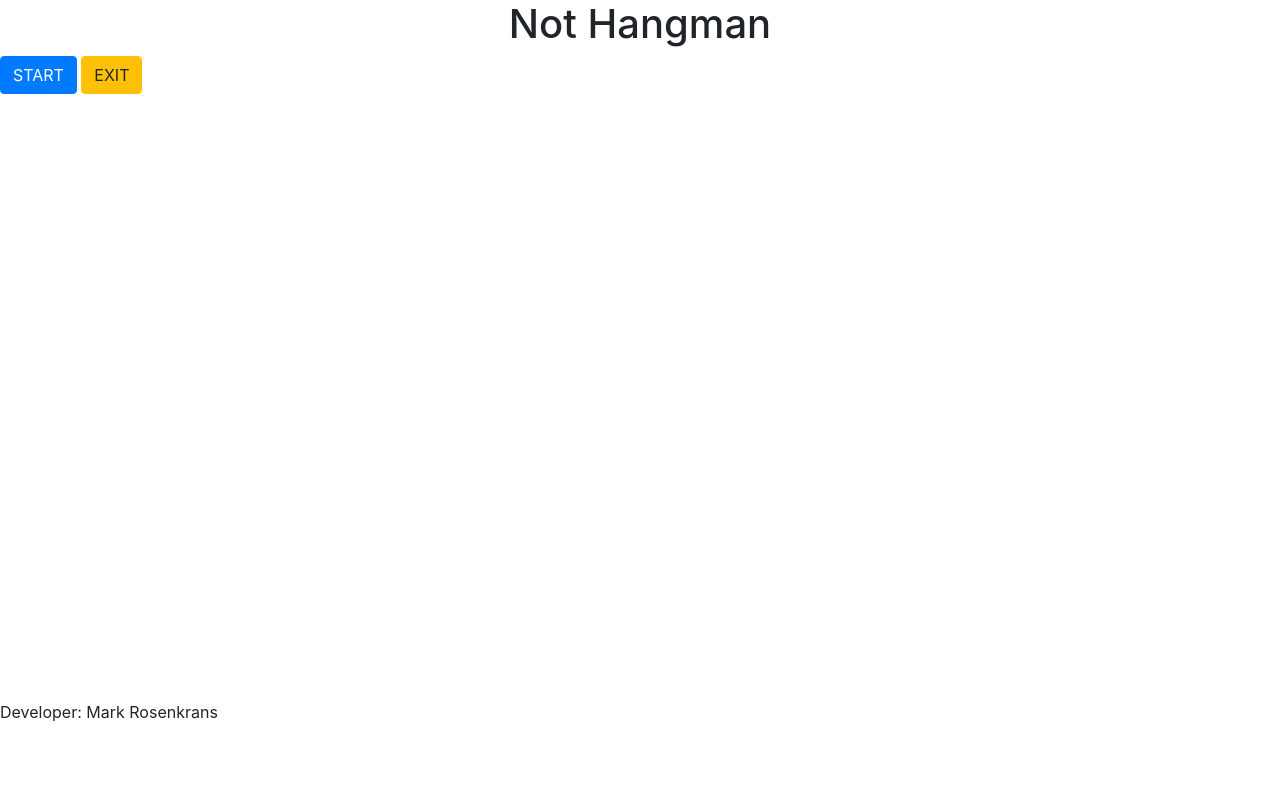
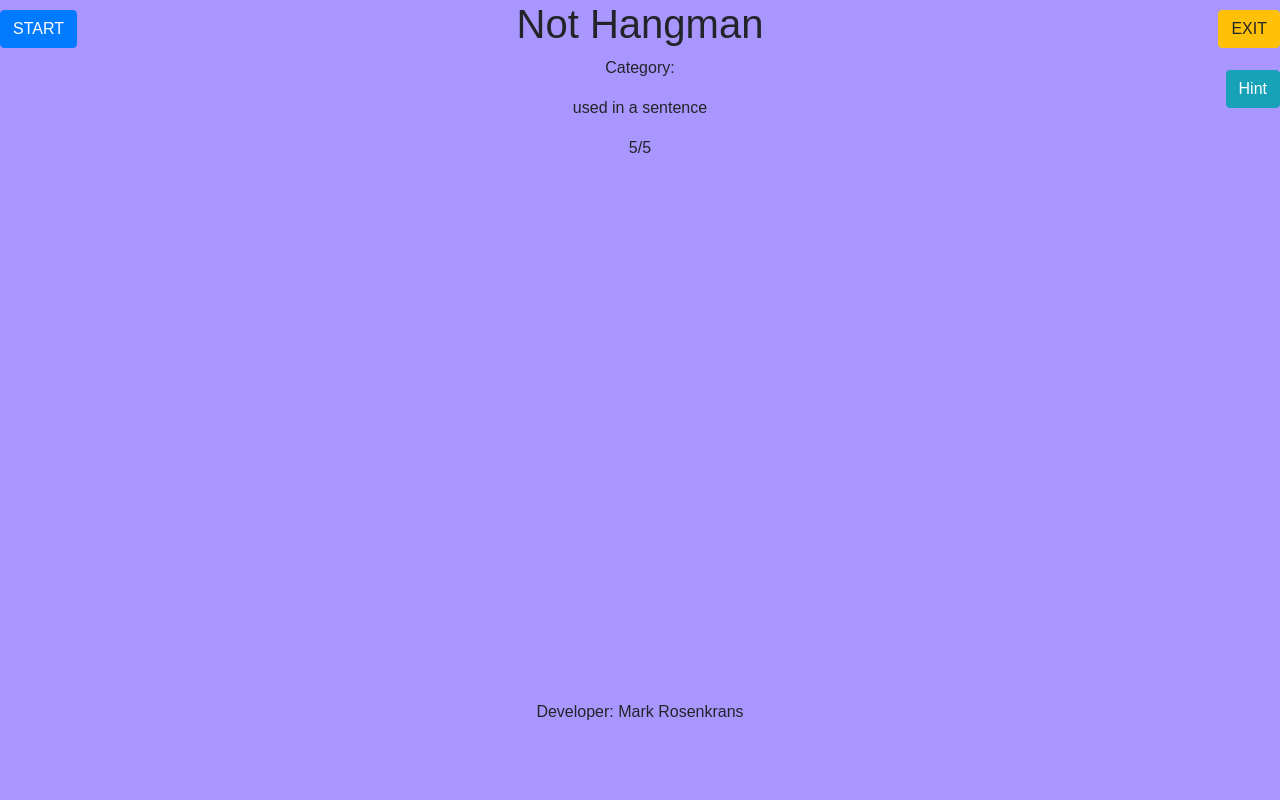
Before and after one commit to rosenkrans/Hangman-Game, a plain HTML site: page index.html in a window 1280 px wide. Drawn offline with nearby package versions, Linux system fonts and the light colour scheme.

Commit message:
adjusted css styling and added tries

```diff
--- a/index.html
+++ b/index.html
@@ -8,15 +8,26 @@
     <link rel="stylesheet" href="https://stackpath.bootstrapcdn.com/bootstrap/4.3.1/css/bootstrap.min.css" integrity="sha384-ggOyR0iXCbMQv3Xipma34MD+dH/1fQ784/j6cY/iJTQUOhcWr7x9JvoRxT2MZw1T" crossorigin="anonymous">
     <link rel="stylesheet" href="style.css">
 </head>
+
 <body>
     <div class="header">
         <h1>Not Hangman</h1>
-
         <button type="button" class="btn btn-primary">START</button>
         <button type="button" class="btn btn-warning">EXIT</button>
-
+        <button type="button" class="btn btn-info">Hint</button>
     </div>
 
+
+
+    <div class="score-hint">
+
+        <p class="category" style="text-align:center">Category: </p>
+        <p style="text-align:center">used in a sentence</p>
+    </div>
+
+    <div class="tries">
+        <span class="maxNum">5</span>/<span class="remaining">5</span>
+    </div>
 
     <div id="footer">
         <footer>Developer: Mark Rosenkrans</footer>
--- a/style.css
+++ b/style.css
@@ -1,13 +1,44 @@
+body {
+    background-color: #AA96FF;
+    font-family: 'Ruluko', sans-serif;
+    margin: auto;
+
+}
+
+.header{
+    width: 100%;
+    margin: 0 auto;
+}
+
+.btn-primary{
+    position: absolute;
+    top: 10px;
+    left: 0;
+}
+
+.btn-warning{
+    position: absolute;
+    top: 10px;
+    right: 0;
+}
+
+.btn-info{
+    position: absolute;
+    top: 70px;
+    right: 0;
+}
+
 h1{
     text-align: center;
 }
 
-
-
-
+.tries{
+    text-align: center;
+}
 
 #footer {
     height: 100px;
     display: inline-block;
+    width: 100vw;
     text-align: center;
 }
```
